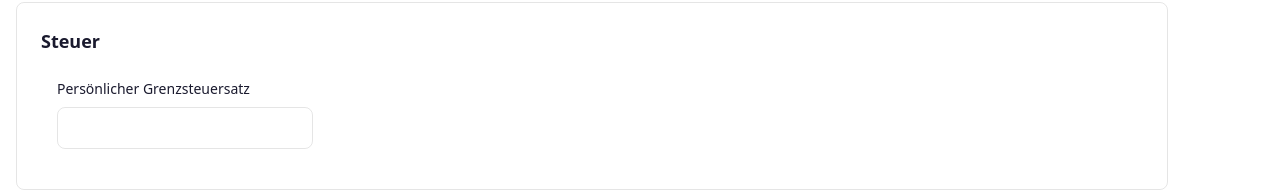
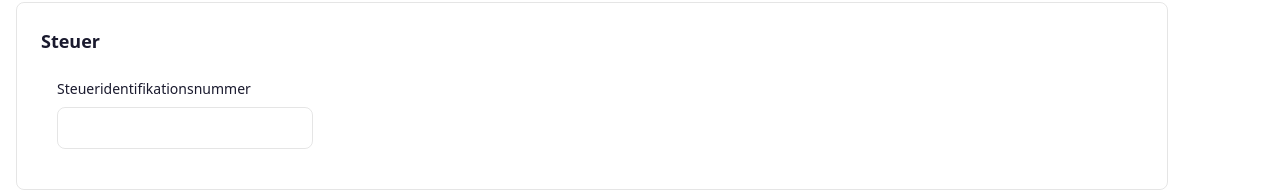
Before and after one commit to NesieNessy/immonext, a Next.js app in the folder apps/web/: page /immonext/user-settings in a window 1280 px wide. Shown: the part 506-698 px from the top of the page. Built offline with nearby package versions, Linux system fonts and the light colour scheme; no server answers.

Commit message:
refactor: rename personalMarginalTaxRate to taxIdentificationNumber across user settings and database schema

```diff
--- a/apps/web/src/app/user-settings/page.tsx
+++ b/apps/web/src/app/user-settings/page.tsx
@@ -16,7 +16,7 @@ const emptyForm = {
     houseNumber: '',
     postalCode: '',
     city: '',
-    personalMarginalTaxRate: '',
+    taxIdentificationNumber: '',
 };
 
 type FormData = typeof emptyForm;
@@ -39,7 +39,7 @@ export default function SettingsPage() {
         houseNumber: data.houseNumber,
         postalCode: data.postalCode,
         city: data.city,
-        personalMarginalTaxRate: data.personalMarginalTaxRate,
+        taxIdentificationNumber: data.taxIdentificationNumber,
     });
 
     const loadData = useCallback(async (uid: string) => {
@@ -90,7 +90,7 @@ export default function SettingsPage() {
             houseNumber: formData.houseNumber,
             postalCode: formData.postalCode,
             city: formData.city,
-            personalMarginalTaxRate: formData.personalMarginalTaxRate,
+            taxIdentificationNumber: formData.taxIdentificationNumber,
         });
 
         if (result) {
@@ -187,9 +187,9 @@ export default function SettingsPage() {
                     <Tile title="Steuer" className="lg:col-span-2">
                         <div className="grid grid-cols-1 sm:grid-cols-2 lg:grid-cols-4 gap-4 p-4">
                             <TextField
-                                label="Persönlicher Grenzsteuersatz"
-                                value={formData.personalMarginalTaxRate}
-                                onChange={(e) => handleInputChange('personalMarginalTaxRate', e.target.value)}
+                                label="Steueridentifikationsnummer"
+                                value={formData.taxIdentificationNumber}
+                                onChange={(e) => handleInputChange('taxIdentificationNumber', e.target.value)}
                             />
                         </div>
                     </Tile>
--- a/apps/web/src/constants/FieldLabels.ts
+++ b/apps/web/src/constants/FieldLabels.ts
@@ -27,7 +27,7 @@ export const FieldLabels: Record<string, TableLabels> = {
     PostalCode:              { en: "Postal Code",                  de: "Postleitzahl" },
     PhoneNumber:             { en: "Phone Number",                 de: "Telefonnummer" },
     EmailAddress:            { en: "Email Address",                de: "E-Mail-Adresse" },
-    PersonalMarginalTaxRate: { en: "Personal Marginal Tax Rate",   de: "Persönlicher Grenzsteuersatz" },
+    taxIdentificationNumber: { en: "Tax Identification Number",   de: "Steueridentifikationsnummer" },
     ProfilePicture:          { en: "Profile Picture",              de: "Profilbild" },
   },
 
--- a/apps/web/src/lib/supabase/personalData.ts
+++ b/apps/web/src/lib/supabase/personalData.ts
@@ -12,7 +12,7 @@ function toPersonalData(row: Record<string, unknown>): PersonalData {
     postalCode: row.postal_code as string,
     phoneNumber: row.phone_number as string | undefined,
     emailAddress: row.email_address as string,
-    personalMarginalTaxRate: row.personal_marginal_tax_rate as string,
+    taxIdentificationNumber: row.tax_identification_number as string,
     profilePicture: row.profile_picture as string | null,
     createdAt: row.created_at as string,
     updatedAt: row.updated_at as string,
@@ -43,7 +43,7 @@ export async function upsertPersonalData(personalData: PersonalDataInsert): Prom
       postal_code: personalData.postalCode,
       phone_number: personalData.phoneNumber,
       email_address: personalData.emailAddress,
-      personal_marginal_tax_rate: personalData.personalMarginalTaxRate,
+      tax_identification_number: personalData.taxIdentificationNumber,
       profile_picture: personalData.profilePicture,
     })
     .select()
@@ -64,7 +64,7 @@ export async function updatePersonalData(userId: string, updates: PersonalDataUp
   if (updates.postalCode !== undefined) dbUpdates.postal_code = updates.postalCode;
   if (updates.phoneNumber !== undefined) dbUpdates.phone_number = updates.phoneNumber;
   if (updates.emailAddress !== undefined) dbUpdates.email_address = updates.emailAddress;
-  if (updates.personalMarginalTaxRate !== undefined) dbUpdates.personal_marginal_tax_rate = updates.personalMarginalTaxRate;
+  if (updates.taxIdentificationNumber !== undefined) dbUpdates.tax_identification_number  = updates.taxIdentificationNumber;
   if (updates.profilePicture !== undefined) dbUpdates.profile_picture = updates.profilePicture;
 
   const { data, error } = await supabase
--- a/packages/types/src/index.ts
+++ b/packages/types/src/index.ts
@@ -71,7 +71,7 @@ export interface PersonalData {
   postalCode: string;
   phoneNumber?: string;
   emailAddress: string;
-  personalMarginalTaxRate: string;
+  taxIdentificationNumber: string;
   profilePicture?: string | null;
   createdAt?: string;
   updatedAt?: string;
```
Also changed, not shown: 1 other file (tests, documents, lock files or other folders).
